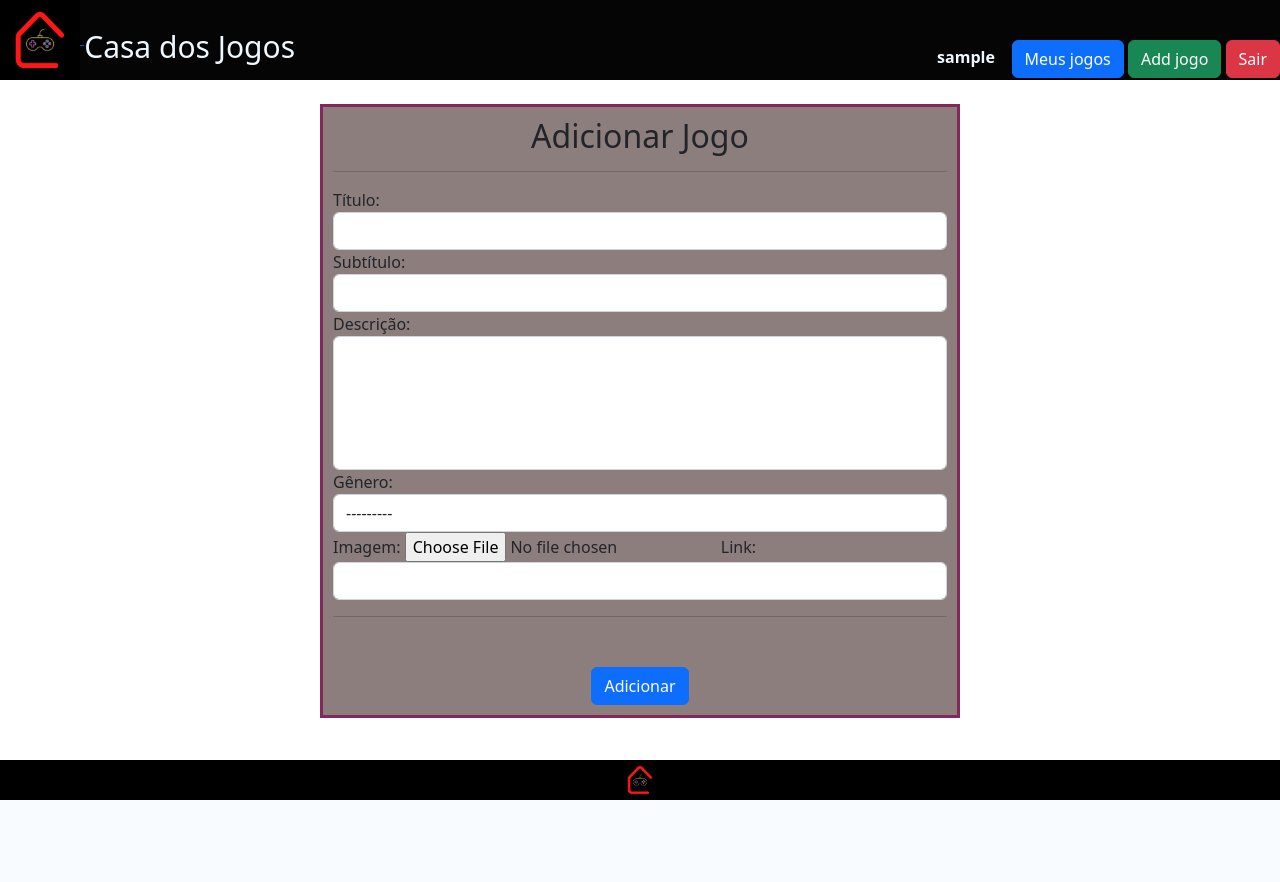
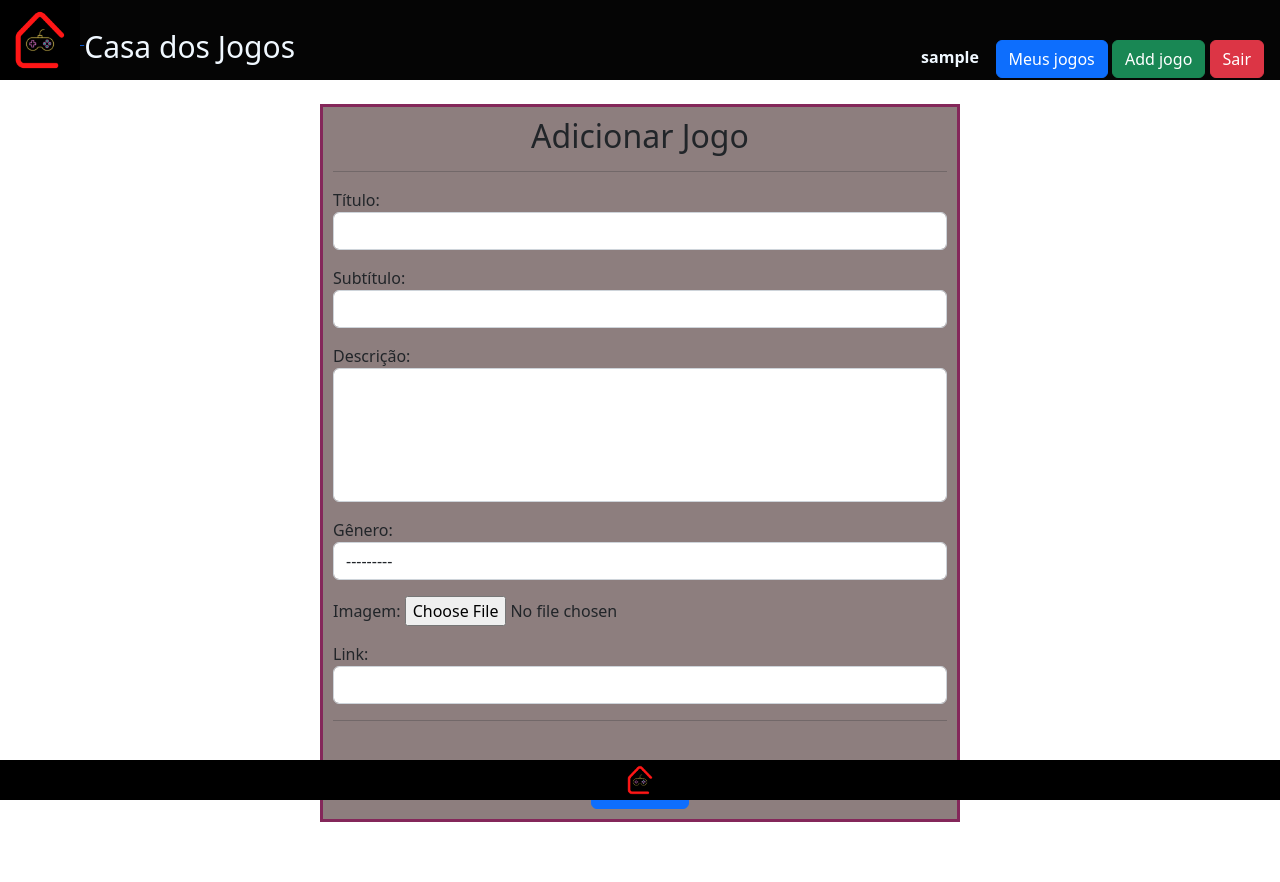
Before and after one commit to olucascruz/casa_dos_jogos, a Django app: page /add_jogo/ in a window 1280 px wide. Before the commit the page ends 800 px from the top, so only its background shows below. Run offline with Django 4.2, Linux system fonts and the light colour scheme; the visitor is signed in with stand-in values (Sample User, id 1).

Commit message:
Image required  and adjusted layout

```diff
--- a/app/forms.py
+++ b/app/forms.py
@@ -51,10 +51,15 @@ class FormAddGame(forms.ModelForm):
         "link":"Link:"
             }
         widgets ={
-            'title': forms.TextInput(attrs={'class':'form-control'}),
-            'subtitle': forms.TextInput(attrs={'class':'form-control', }),
-            'description': forms.Textarea(attrs={'class':'form-control', 'style':'resize:none;', 'rows':'5'}),
-            "genre": forms.Select(attrs={'class':'form-control'}),
-            'link': forms.TextInput(attrs={'class':'form-control',
-            })
+            'title': forms.TextInput(
+                attrs={'class':'form-control'}),
+            'subtitle': forms.TextInput(
+                attrs={'class':'form-control', }),
+            'description': forms.Textarea(
+                attrs={'class':'form-control', 'style':'resize:none;', 'rows':'5'}),
+            "genre": forms.Select(
+                attrs={'class':'form-control'}),
+            "image": forms.FileInput(attrs={'accept':'.png, .jpg , .jpeg'}),
+            'link': forms.TextInput(
+                attrs={'class':'form-control',})
         }
--- a/app/static/css/base.css
+++ b/app/static/css/base.css
@@ -32,7 +32,7 @@ header{
 
 .buttons{
     position: absolute;
-    right: 0;
+    right: 1rem;
     top: 5%;
 }
 
@@ -44,3 +44,7 @@ footer{
     height: auto;
     text-align: center;
 }
+
+.card-container{
+    padding: 3rem 3rem;
+}
--- a/app/templates/add_jogo.html
+++ b/app/templates/add_jogo.html
@@ -8,7 +8,7 @@
     <hr>
     <form action="{% url 'add_jogo'%}" method="POST" enctype="multipart/form-data">
         {% csrf_token %}
-        {{form}}
+        {{form.as_p}}
         <hr>
         <div class="btn-cadastrar">
             <button type="submit" class="btn btn-primary">
--- a/app/templates/base.html
+++ b/app/templates/base.html
@@ -42,8 +42,9 @@
     {% if messages %}
     {% for m in messages %}
 
-    <div class="alert alert-danger" role="alert">
+    <div class="alert alert-danger alert-dimissible fade show" role="alert">
       {{m}}
+      <button type="button" class="btn-close" data-bs-dismiss="alert" aria-label="Close"></button>
     </div>
     {% endfor %}
     {% endif %}
--- a/app/templates/home.html
+++ b/app/templates/home.html
@@ -4,6 +4,7 @@
 <br>
 
 <h2>HOME</h2>
+<div class="card-container">
 {% if games %}
 {% for game in games %}
 
@@ -19,6 +20,6 @@
 
 {% endfor %}
 {% endif %}
-
+</div>
 
 {% endblock %}
--- a/app/views.py
+++ b/app/views.py
@@ -78,16 +78,17 @@ def add_jogo(request):
         genre = request.POST.get('genre')
         image = request.FILES.get('image')
         link = request.POST.get('link')
-
+        print(image)
 
         game = Game.objects.filter(title=title).first()
         if game:
             messages.info(request, "Este titulo já existe")
-            return redirect('add_jogo')
+        elif image == None:
+            messages.info(request, "Coloque uma imagem")
         else:
             user = request.user
             game = Game(title=title, subtitle=subtitle, developer=user, description=description, genre=genre, image=image, link=link)
-            print(image)
+
             game.save()
             return redirect('home')
 
```
Also changed, not shown: app/static/img/None-Dual.png (added), app/static/img/None-LogoOficialJogo.png (added), app/static/img/None-LogoOficialJogo_4qCqKub.png (added), app/static/img/None-capaJogoDoGato.png (added), app/static/img/None-fundoJogoBossBattle.png (added).
